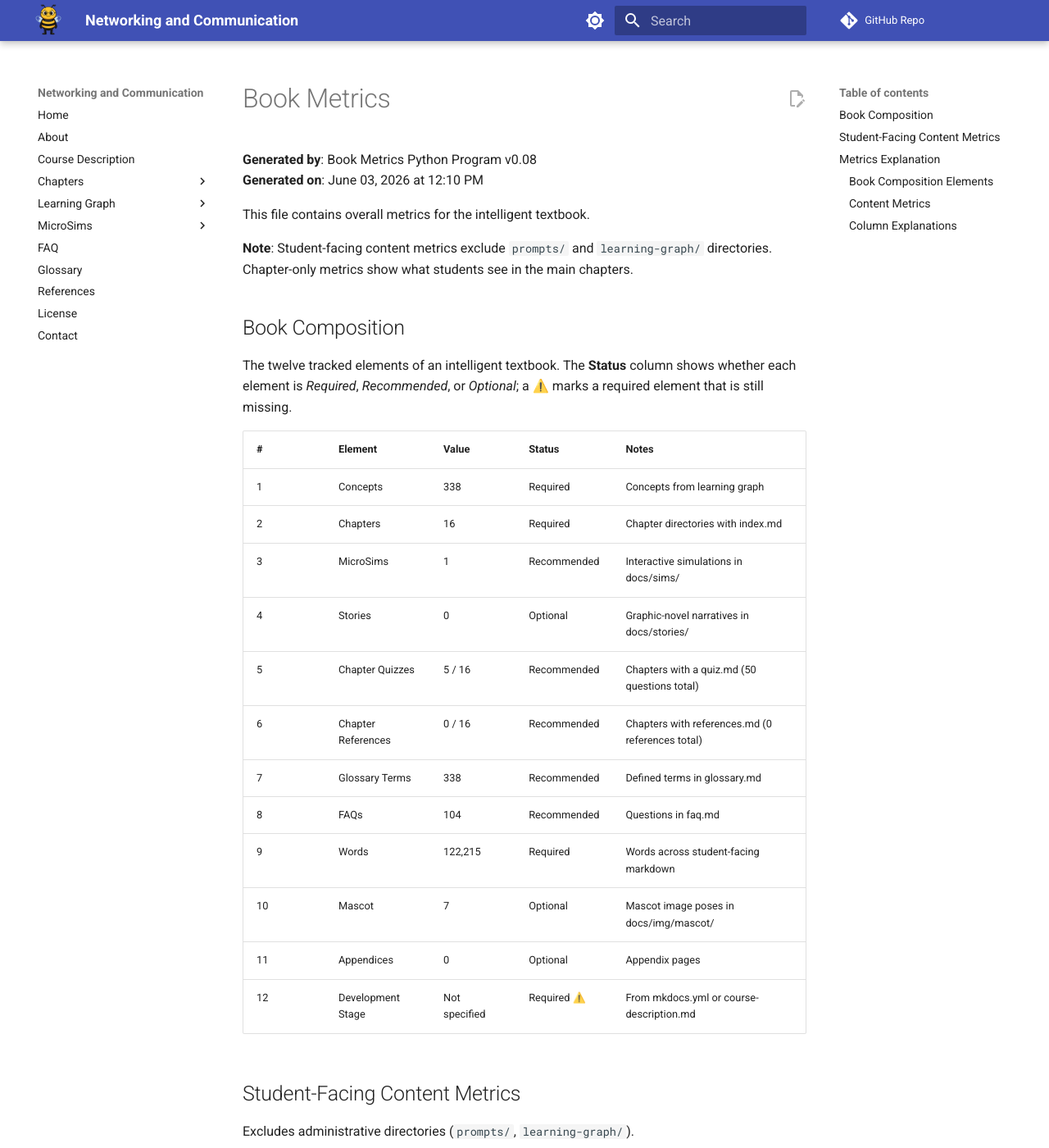
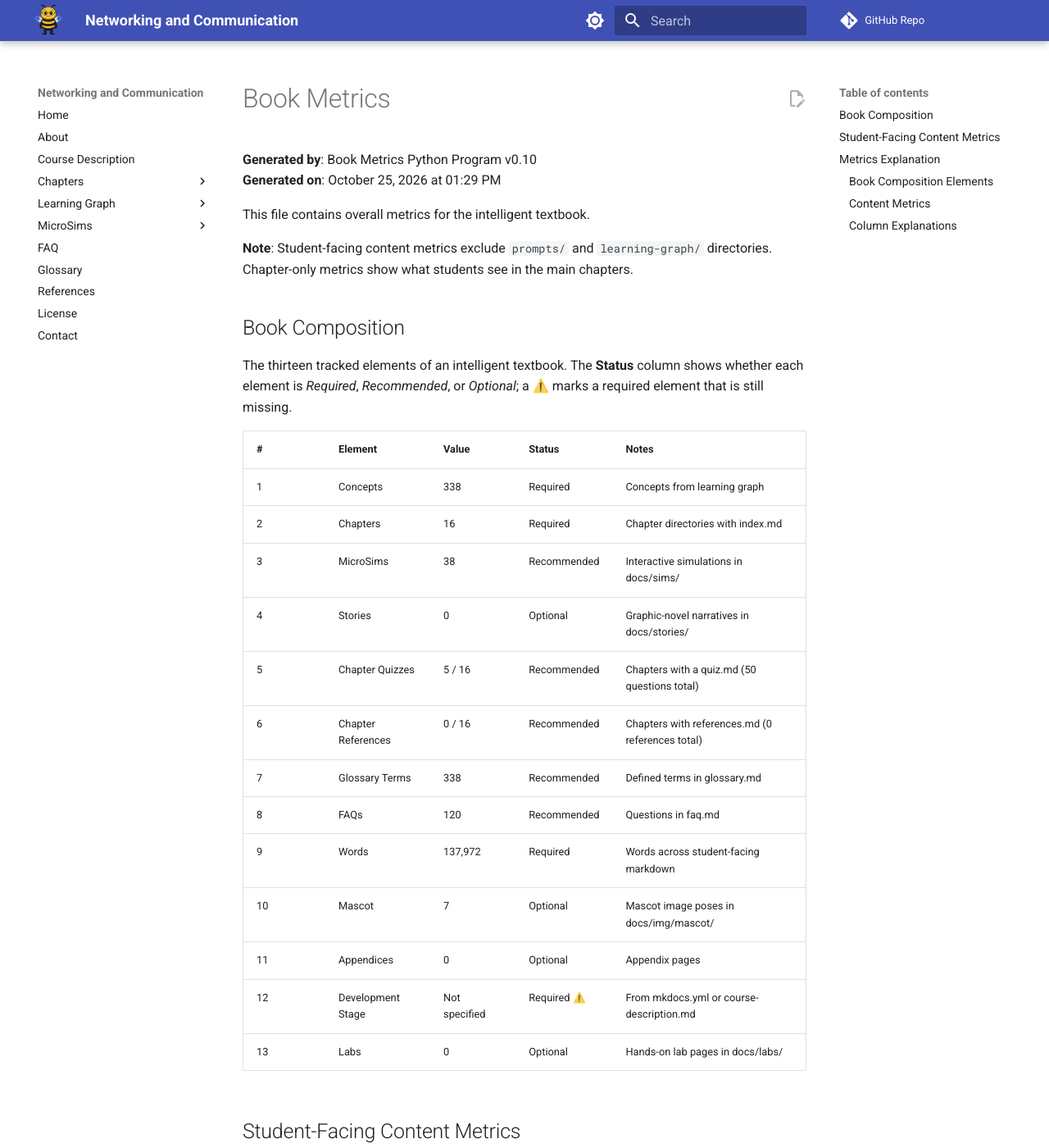
Before and after one commit to dmccreary/networking, an MkDocs documentation site: the page built from docs/learning-graph/book-metrics.md, in a window 1280 px wide and 1400 px high. Shown: the whole window at 82% size. Built offline with MkDocs 1.6.1 and Material for MkDocs 9.7.7, drawn with Linux system fonts in a browser that asks for light colours; comment, search, counter and statistics services are not loaded; some of the changed text lies outside the part shown.

Commit message:
Generate README with badges and current book metrics
Add or refresh the README using the book-publisher readme guide, with site statistics taken from docs/learning-graph/book-metrics.json.

Generated with [Devin](https://devin.ai)

Co-Authored-By: Devin <158243242+devin-ai-integration[bot]@users.noreply.github.com>

```diff
--- a/docs/learning-graph/book-metrics.md
+++ b/docs/learning-graph/book-metrics.md
@@ -1,7 +1,7 @@
 # Book Metrics
 
-**Generated by**: Book Metrics Python Program v0.08
-**Generated on**: June 03, 2026 at 12:10 PM
+**Generated by**: Book Metrics Python Program v0.10
+**Generated on**: October 25, 2026 at 01:29 PM
 
 This file contains overall metrics for the intelligent textbook.
 
@@ -9,22 +9,23 @@ This file contains overall metrics for the intelligent textbook.
 
 ## Book Composition
 
-The twelve tracked elements of an intelligent textbook. The **Status** column shows whether each element is *Required*, *Recommended*, or *Optional*; a ⚠️ marks a required element that is still missing.
+The thirteen tracked elements of an intelligent textbook. The **Status** column shows whether each element is *Required*, *Recommended*, or *Optional*; a ⚠️ marks a required element that is still missing.
 
 | # | Element | Value | Status | Notes |
 |---|---------|-------|--------|-------|
 | 1 | Concepts | 338 | Required | Concepts from learning graph |
 | 2 | Chapters | 16 | Required | Chapter directories with index.md |
-| 3 | MicroSims | 1 | Recommended | Interactive simulations in docs/sims/ |
+| 3 | MicroSims | 38 | Recommended | Interactive simulations in docs/sims/ |
 | 4 | Stories | 0 | Optional | Graphic-novel narratives in docs/stories/ |
 | 5 | Chapter Quizzes | 5 / 16 | Recommended | Chapters with a quiz.md (50 questions total) |
 | 6 | Chapter References | 0 / 16 | Recommended | Chapters with references.md (0 references total) |
 | 7 | Glossary Terms | 338 | Recommended | Defined terms in glossary.md |
-| 8 | FAQs | 104 | Recommended | Questions in faq.md |
-| 9 | Words | 122,215 | Required | Words across student-facing markdown |
+| 8 | FAQs | 120 | Recommended | Questions in faq.md |
+| 9 | Words | 137,972 | Required | Words across student-facing markdown |
 | 10 | Mascot | 7 | Optional | Mascot image poses in docs/img/mascot/ |
 | 11 | Appendices | 0 | Optional | Appendix pages |
 | 12 | Development Stage | Not specified | Required ⚠️ | From mkdocs.yml or course-description.md |
+| 13 | Labs | 0 | Optional | Hands-on lab pages in docs/labs/ |
 
 ## Student-Facing Content Metrics
 
@@ -33,10 +34,10 @@ Excludes administrative directories (`prompts/`, `learning-graph/`).
 | Metric Name | All Content | Chapters Only | Notes |
 |-------------|-------------|---------------|-------|
 | Diagrams | 37 | 37 | H4 headers starting with '#### Diagram:' |
-| Equations | 0 | 0 | LaTeX expressions (inline and display) |
-| Total Words | 122,215 | 85,146 | Words in markdown files |
-| Links | 204 | 66 | Hyperlinks in markdown format |
-| Equivalent Pages | 498 | 350 | Estimated pages (250 words/page + visuals) |
+| Equations | 59 | 59 | LaTeX expressions (inline and display) |
+| Total Words | 137,972 | 85,146 | Words in markdown files |
+| Links | 452 | 66 | Hyperlinks in markdown format |
+| Equivalent Pages | 580 | 368 | Estimated pages (250 words/page + visuals) |
 
 ## Metrics Explanation
 
@@ -54,11 +55,12 @@ Excludes administrative directories (`prompts/`, `learning-graph/`).
 - **Mascot** *(optional)*: Image files (poses) in docs/img/mascot/
 - **Appendices** *(optional)*: Pages in the appendices/ directory (excluding index.md)
 - **Development Stage** *(required)*: `development_stage` value in mkdocs.yml (or course-description.md); shows 'Not specified' if absent
+- **Labs** *(optional)*: Hands-on lab directories in docs/labs/ with index.md files
 
 ### Content Metrics
 
 - **Diagrams**: H4 headers starting with '#### Diagram:'
-- **Equations**: LaTeX expressions using $ and $$ delimiters
+- **Equations**: LaTeX expressions using \( \) and \[ \] delimiters (also $ and $$; dollar amounts and code are ignored)
 - **Total Words**: All words in markdown files (excluding code blocks and URLs)
 - **Links**: Markdown-formatted links `[text](url)`
 - **Equivalent Pages**: Based on 250 words/page + 0.25 page/diagram + 0.5 page/MicroSim
```
Also changed, not shown: README.md (added, +117 -0 lines), docs/learning-graph/book-metadata.json (+9 -8 lines), docs/learning-graph/book-metrics.json (+10 -9 lines), docs/learning-graph/chapter-metrics.md (+10 -10 lines).
